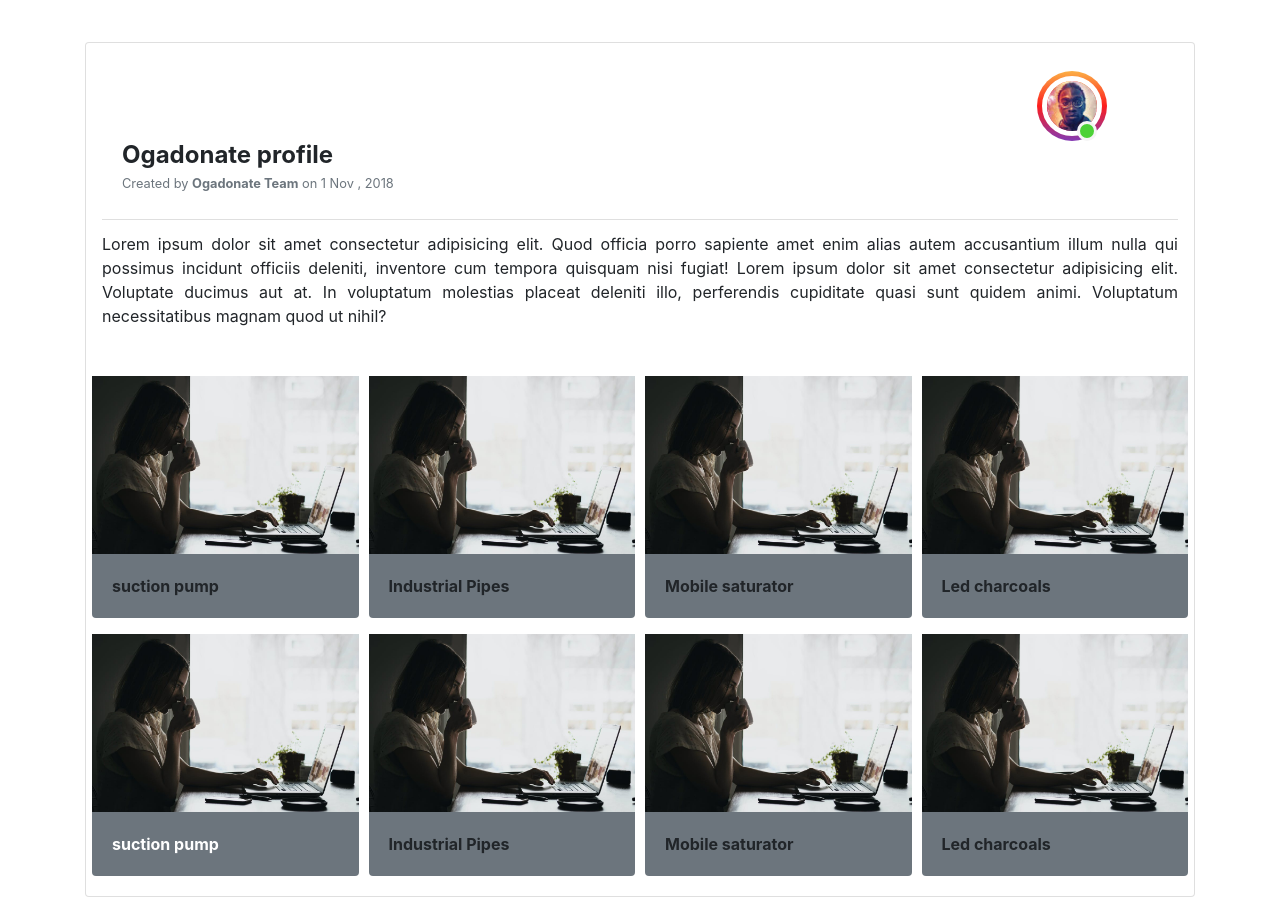
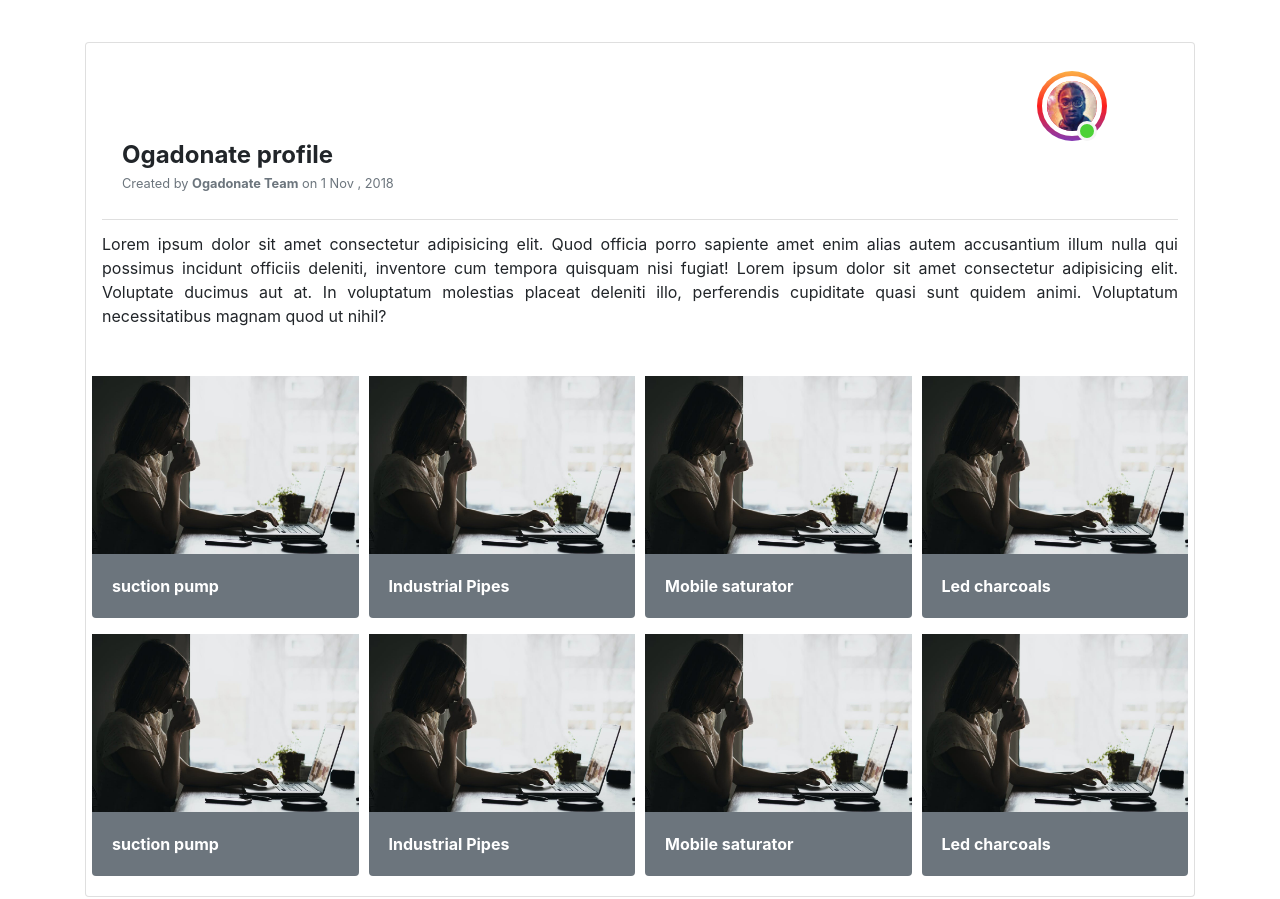
Before and after one commit to jim-nnamdi/shooter, a website: page profile.html in a window 1280 px wide. Shown: the part 62-961 px from the top of the page. Drawn offline with Linux system fonts and the light colour scheme.

Commit message:
make the text on cards white for readability

```diff
--- a/profile.html
+++ b/profile.html
@@ -80,7 +80,7 @@
                       <div class="card bg-secondary border-0">
                       <img src="images/header3.jpeg" class="card-img" style="border-radius:0px"/>
                         <div class="card-body">
-                          <b>suction pump</b>
+                          <b class="text-white">suction pump</b>
                         </div>
                       </div>
                     </div>
@@ -88,7 +88,7 @@
                       <div class="card bg-secondary border-0">
                         <img src="images/header3.jpeg" class="card-img" style="border-radius:0px"/>
                         <div class="card-body">
-                          <b>Industrial Pipes</b>
+                          <b class="text-white">Industrial Pipes</b>
                         </div>
                       </div>
                     </div>
@@ -96,7 +96,7 @@
                       <div class="card bg-secondary border-0">
                         <img src="images/header3.jpeg" class="card-img" style="border-radius:0px"/>
                         <div class="card-body">
-                          <b>Mobile saturator</b>
+                          <b class="text-white">Mobile saturator</b>
                         </div>
                       </div>
                     </div>
@@ -104,7 +104,7 @@
                       <div class="card bg-secondary border-0">
                         <img src="images/header3.jpeg" class="card-img" style="border-radius:0px"/>
                         <div class="card-body">
-                          <b>Led charcoals</b>
+                          <b class="text-white">Led charcoals</b>
                         </div>
                       </div>
                     </div>
@@ -124,7 +124,7 @@
                       <div class="card bg-secondary border-0">
                         <img src="images/header3.jpeg" class="card-img" style="border-radius:0px"/>
                         <div class="card-body">
-                          <b>Industrial Pipes</b>
+                          <b class="text-white">Industrial Pipes</b>
                         </div>
                       </div>
                     </div>
@@ -132,7 +132,7 @@
                       <div class="card bg-secondary border-0">
                         <img src="images/header3.jpeg" class="card-img" style="border-radius:0px"/>
                         <div class="card-body">
-                          <b>Mobile saturator</b>
+                          <b class="text-white">Mobile saturator</b>
                         </div>
                       </div>
                     </div>
@@ -140,7 +140,7 @@
                       <div class="card bg-secondary border-0">
                         <img src="images/header3.jpeg" class="card-img" style="border-radius:0px"/>
                         <div class="card-body">
-                          <b>Led charcoals</b>
+                          <b class="text-white">Led charcoals</b>
                         </div>
                       </div>
                     </div>
```
